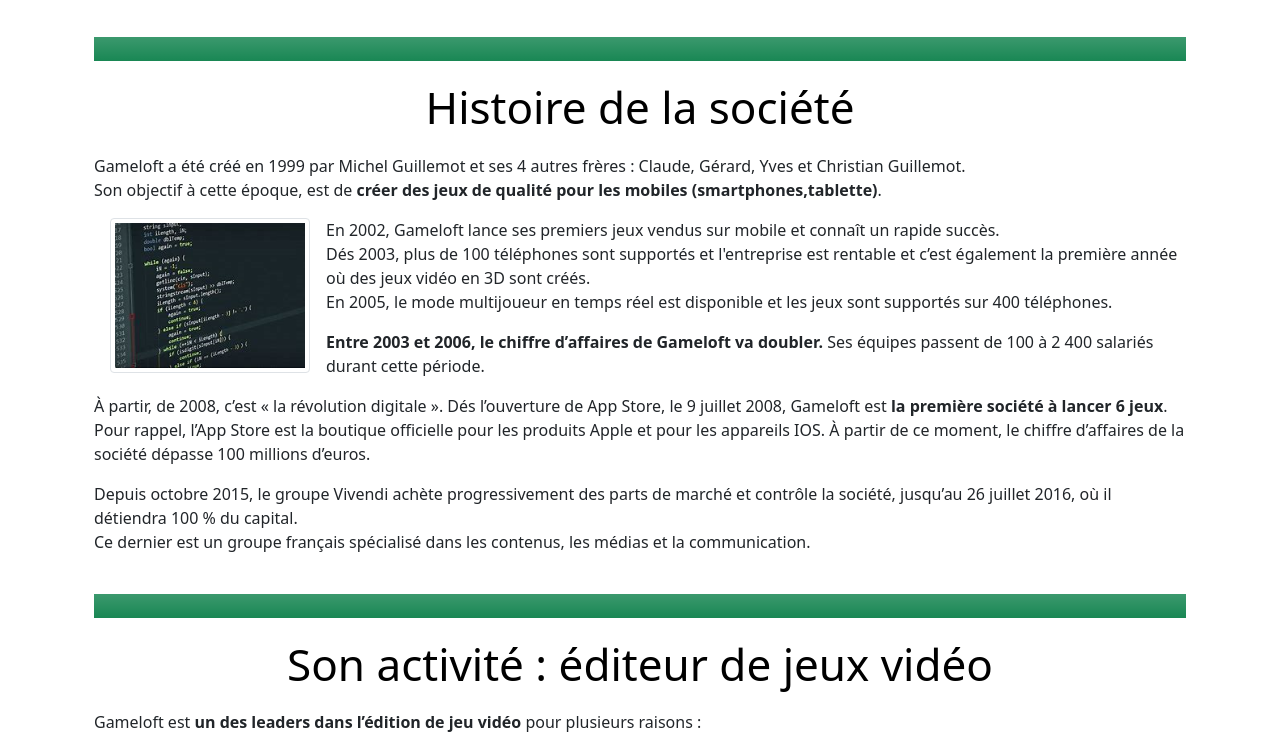
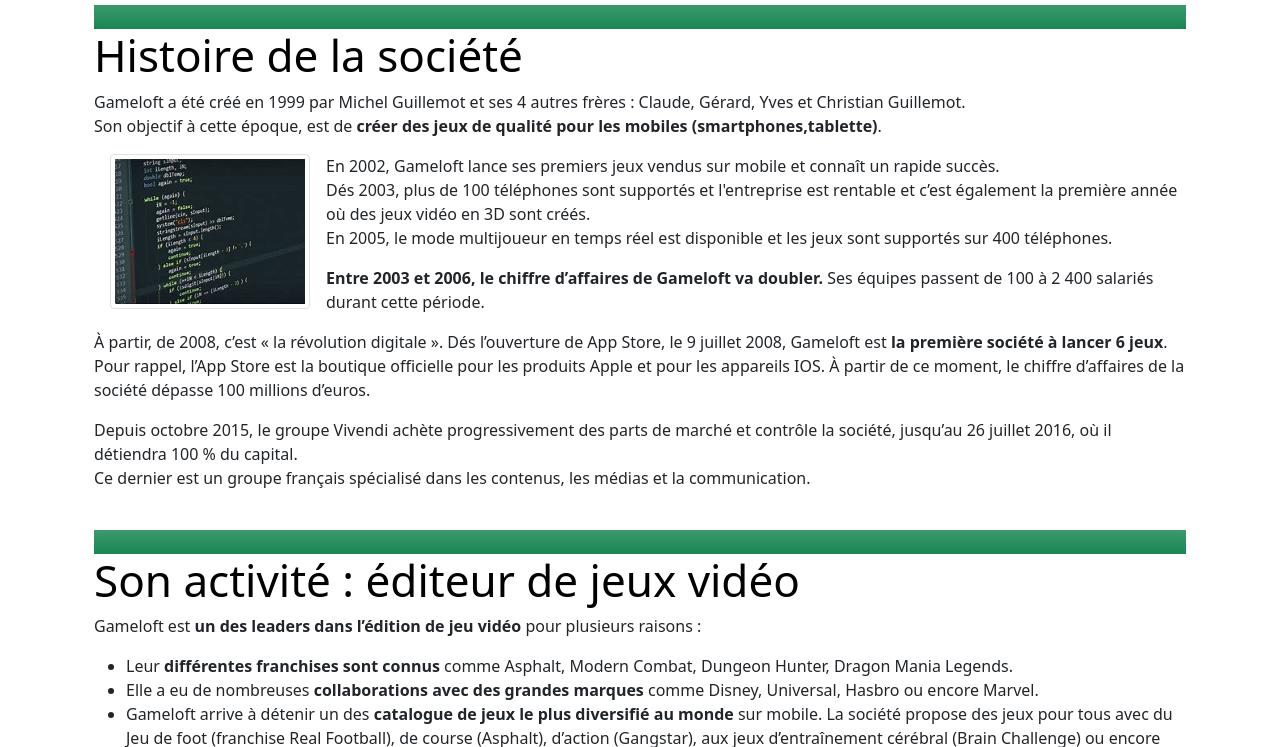
Before and after one commit to titoumag/SAE_06, a plain HTML site: page gameloft.html in a window 1280 px wide. Shown: the part 812-1559 px from the top of the page. Drawn offline with Linux system fonts and the light colour scheme.

Commit message:
Update gameloft.html

```diff
--- a/gameloft.html
+++ b/gameloft.html
@@ -7,12 +7,6 @@
 	<link href="static/css/bootstrap.css" rel="stylesheet">
 	<link href="static/css/styles.css" rel="stylesheet">
 	<meta name="viewport" content="width=device-width, initial-scale=1.0">
-	<style>
-		h2{
-			margin: 20px;
-			text-align: center;
-		}
-	</style>
 </head>
 <body>
 
```
